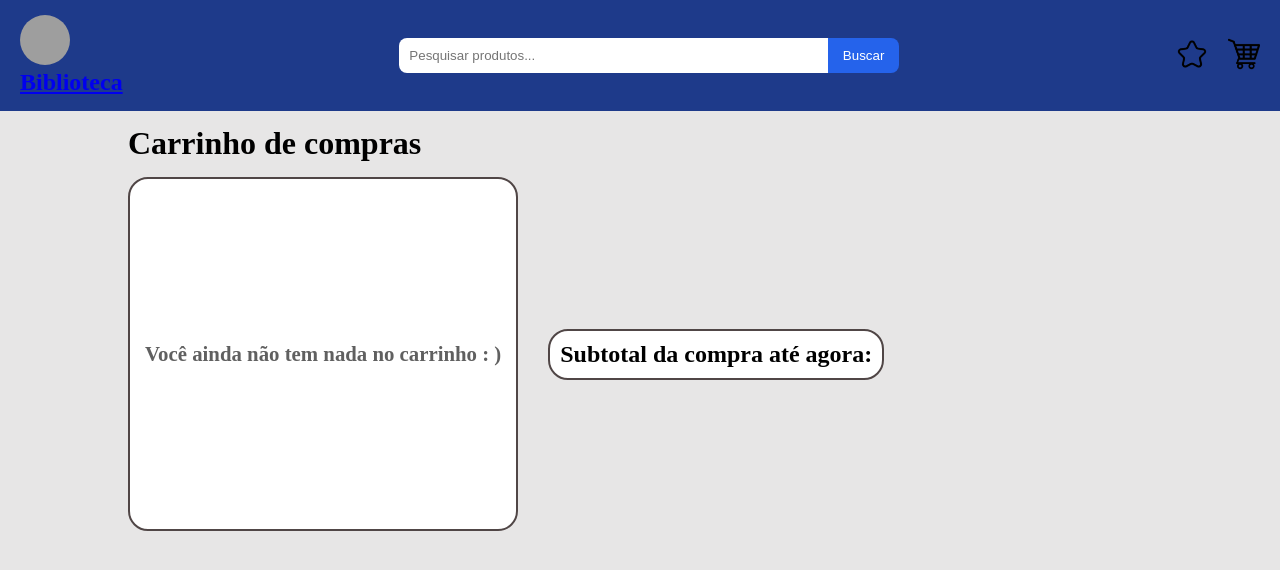
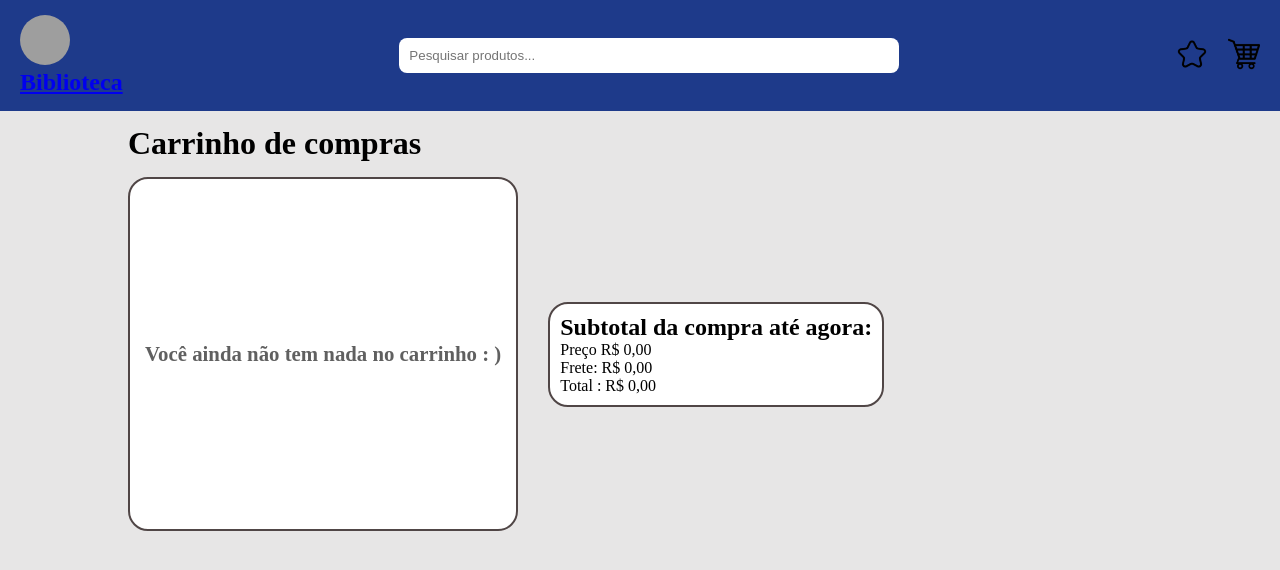
Before and after one commit to Pedrojoseroza/carrinho_de_compras-des_web_II, a Vue app: page /carrinho in a window 1280 px wide. Shown: the top 570 px of the page. Built offline with nearby package versions, Linux system fonts and the light colour scheme; grey boxes are pictures that could not be loaded.

Commit message:
FEAT: Adicionado subtotal e remover carrinho #7

```diff
--- a/src/components/CartCard.vue
+++ b/src/components/CartCard.vue
@@ -1,13 +1,14 @@
 <script setup>
+import { removerDoCarrinho } from '@/services/CartServices';
 import { formatarPreco } from '@/utils/produtosUtils';
 
 defineProps(['id', 'nome', 'url_imagem', 'preco', 'quant'])
-defineEmits(['decresceQuant', 'acresceQuant'])
+defineEmits(['decresceQuant', 'acresceQuant', 'removeCarrinho'])
 </script>
 
 <template>
   <div class="container">
-    <button>
+    <button @click="$emit('removeCarrinho', id)">
       X
     </button>
     <img :src="url_imagem" alt="imagem">
--- a/src/components/icons/AppHeader.vue
+++ b/src/components/icons/AppHeader.vue
@@ -18,7 +18,6 @@ import { filtro } from '@/utils/produtosUtils';
 
     <div class="search-box">
       <input type="text" placeholder="Pesquisar produtos..." v-model="filtro" />
-      <button>Buscar</button>
     </div>
 
 
@@ -74,7 +73,7 @@ import { filtro } from '@/utils/produtosUtils';
   flex: 1;
   padding: 10px;
   border: none;
-  border-radius: 8px 0 0 8px;
+  border-radius: 8px;
   outline: none;
 }
 
--- a/src/services/CartServices.js
+++ b/src/services/CartServices.js
@@ -1,4 +1,4 @@
-import { ref, watchEffect } from "vue";
+import { ref } from "vue";
 import produtos from "@/data/produtos";
 const carrinho = ref([]);
 function addCarrinho(id) {
@@ -21,10 +21,15 @@ function subtrairQuantidade(id) {
   const index = carrinho.value.findIndex(e => e.item.id == id)
   carrinho.value[index].quantidade--;
 }
-watchEffect(()=>{
-  console.log("AAAAAAAAAAAAAAAa")
-    // const index = carrinho.value.findIndex(e => e.quantidade == 0)
-    // carrinho.value.splice(index, 1);
-})
-
- export {addCarrinho, carrinho, adicionarQuantidade, subtrairQuantidade}
+function removerDoCarrinho(id) {
+  const index = carrinho.value.findIndex(e => e.item.id == id)
+  carrinho.value.splice(index, 1);
+}
+function calcularTotal() {
+  let soma = 0;
+  for (const pedido of carrinho.value) {
+    soma += pedido.quantidade * pedido.item.preco
+  }
+  return soma;
+}
+ export {addCarrinho, carrinho, adicionarQuantidade, subtrairQuantidade, calcularTotal, removerDoCarrinho}
--- a/src/views/CartView.vue
+++ b/src/views/CartView.vue
@@ -1,6 +1,9 @@
 <script setup>
-import { carrinho, adicionarQuantidade, subtrairQuantidade } from '@/services/CartServices';
+import { carrinho, adicionarQuantidade, subtrairQuantidade, calcularTotal, removerDoCarrinho } from '@/services/CartServices';
 import CartCard from '@/components/CartCard.vue';
+import { computed } from 'vue';
+import { formatarPreco } from '@/utils/produtosUtils';
+const totalCalculado = computed(()=>calcularTotal())
 
 </script>
 
@@ -21,6 +24,7 @@ import CartCard from '@/components/CartCard.vue';
           :quant="pedido.quantidade"
           @acresce-quant="adicionarQuantidade"
           @decresce-quant="subtrairQuantidade"
+          @remove-carrinho="removerDoCarrinho"
           ></CartCard>
         </ul>
         <p v-show="carrinho.length == 0">
@@ -31,7 +35,16 @@ import CartCard from '@/components/CartCard.vue';
         <h2>
           Subtotal da compra até agora:
         </h2>
-        <label></label>
+        <p>
+          Preço
+          <label>{{ formatarPreco(totalCalculado) }}</label>
+        </p>
+        <p>
+          Frete: R$ 0,00
+        </p>
+        <p>
+          Total : {{ formatarPreco(totalCalculado) }}
+        </p>
       </div>
     </section>
   </div>
@@ -54,7 +67,9 @@ import CartCard from '@/components/CartCard.vue';
   padding: 15px;
   background-color: white;
 }
-
+.container .box ul nth-child {
+  margin: 10px 0;
+}
 .container .box p {
   font-size: 1.3rem;
   text-align: center;
```
